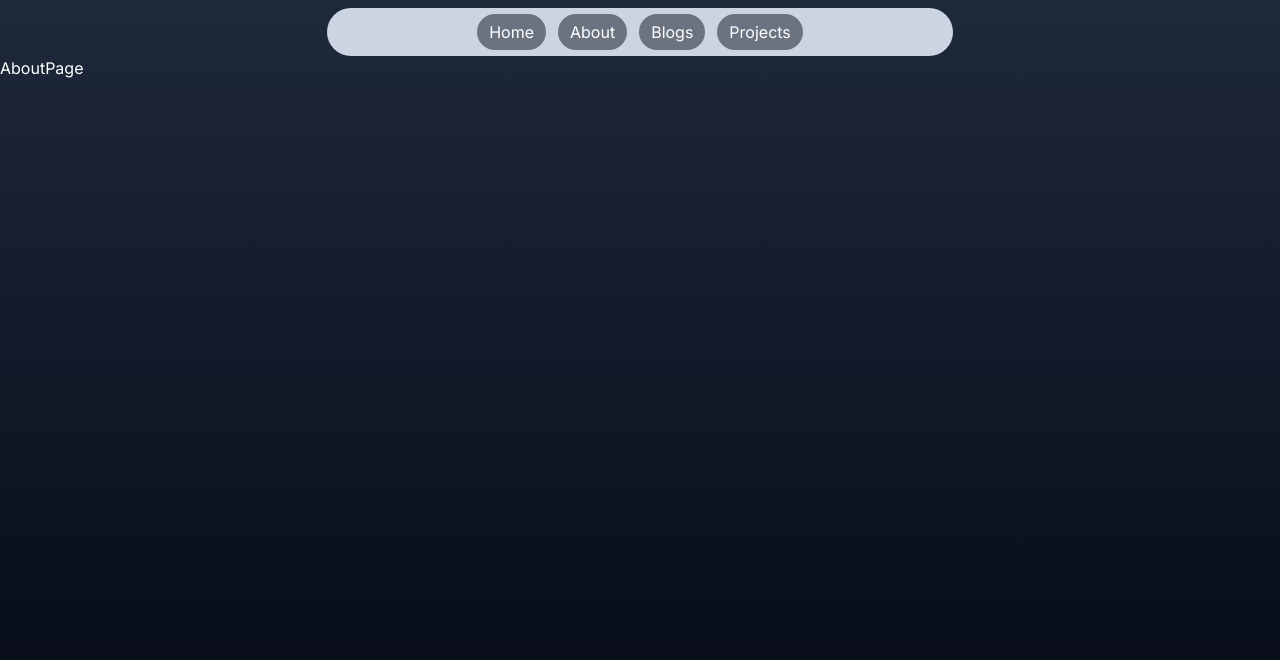
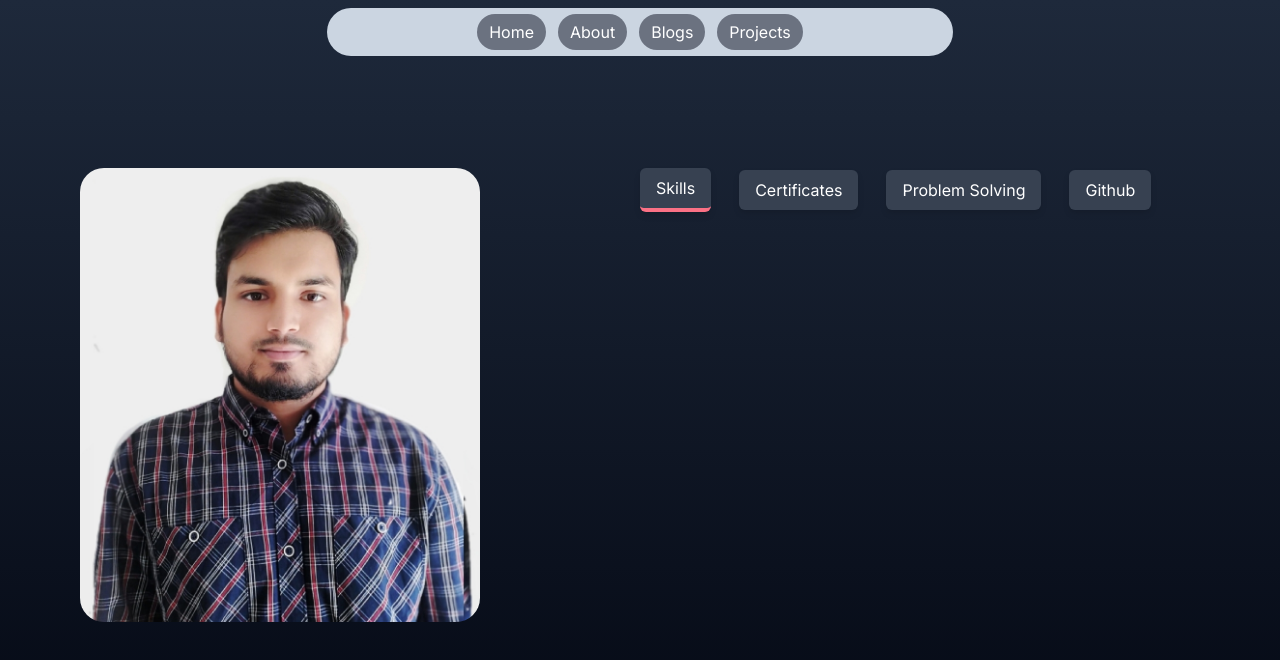
Before and after one commit to sharif181/portfolio, a Next.js app in the folder frontend/: page /about in a window 1280 px wide. Shown: the top 660 px of the page. Built offline with nearby package versions, Linux system fonts and the light colour scheme.

Commit message:
added about me page

```diff
--- a/frontend/src/app/about/page.jsx
+++ b/frontend/src/app/about/page.jsx
@@ -1,5 +1,25 @@
+import Image from "next/image";
+import AboutMeTab from "@/components/AboutMeTab";
+
 const AboutPage = () => {
-  return <div>AboutPage</div>;
+  return (
+    <div className="container">
+      <div className="grid grid-cols-2">
+        <div className="flex flex-col justify-center items-center pt-28 pr-20 h-full">
+          <Image
+            src="/images/sharifkhan.jpg"
+            width={400}
+            height={400}
+            alt="sharif khan"
+            className="rounded-3xl"
+          />
+        </div>
+        <div className="pt-28 pr-20">
+          <AboutMeTab />
+        </div>
+      </div>
+    </div>
+  );
 };
 
 export default AboutPage;
--- /dev/null
+++ b/frontend/src/components/AboutMeTab.jsx
@@ -0,0 +1,63 @@
+"use client";
+import { useState } from "react";
+
+const AboutMeTab = () => {
+  const [selectedId, setSelectedId] = useState(1);
+
+  const text = [
+    { id: 1, content: "skills" },
+    { id: 2, content: "certificate" },
+    { id: 3, content: "problem solving" },
+    { id: 4, content: "github" },
+  ];
+
+  const handleSwitch = (id) => {
+    setSelectedId(id);
+  };
+
+  return (
+    <div className="flex flex-col justify-start">
+      <ul className="flex gap-7 justify-start items-center">
+        <li
+          className={`py-2 px-4 rounded-md bg-gray-700 text-white drop-shadow-md cursor-pointer ${
+            selectedId === 1 ? "border-b-4 border-rose-400" : ""
+          }`}
+          onClick={() => handleSwitch(1)}
+        >
+          Skills
+        </li>
+        <li
+          className={`py-2 px-4 rounded-md bg-gray-700 text-white drop-shadow-md cursor-pointer ${
+            selectedId === 2 ? "border-b-4 border-rose-400" : ""
+          }`}
+          onClick={() => handleSwitch(2)}
+        >
+          Certificates
+        </li>
+        <li
+          className={`py-2 px-4 rounded-md bg-gray-700 text-white drop-shadow-md cursor-pointer ${
+            selectedId === 3 ? "border-b-4 border-rose-400" : ""
+          }`}
+          onClick={() => handleSwitch(3)}
+        >
+          Problem Solving
+        </li>
+        <li
+          className={`py-2 px-4 rounded-md bg-gray-700 text-white drop-shadow-md cursor-pointer ${
+            selectedId === 4 ? "border-b-4 border-rose-400" : ""
+          }`}
+          onClick={() => handleSwitch(4)}
+        >
+          Github
+        </li>
+      </ul>
+      {text.map((item) => {
+        <div className="mt-8 w-[511px] h-full py-6 px-4 rounded-md drop-shadow-2xl bg-slate-500 ">
+          {item.content}
+        </div>;
+      })}
+    </div>
+  );
+};
+
+export default AboutMeTab;
```
